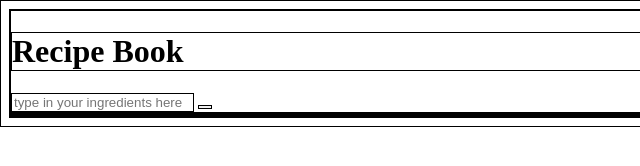
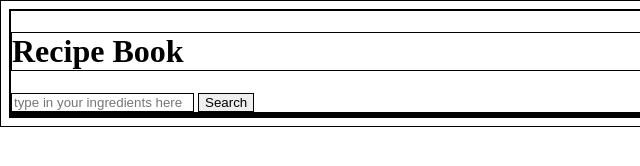
Before and after one commit to thiem-dev/ai-Recipe-assistant, a website: page public/index.html in a window 1280 px wide. Shown: the full height of the page, 0-640 px from the left. Drawn offline with Linux system fonts and the light colour scheme.

Commit message:
added text to search btn

```diff
--- a/public/index.html
+++ b/public/index.html
@@ -12,7 +12,7 @@
     <div class="body-ctn">
         <h1>Recipe Book</h1>
         <input type="text" placeholder="type in your ingredients here">
-        <button id="searchbtn"></button>
+        <button id="searchbtn">Search</button>
 
         <div class="book-ctn">
 
```
